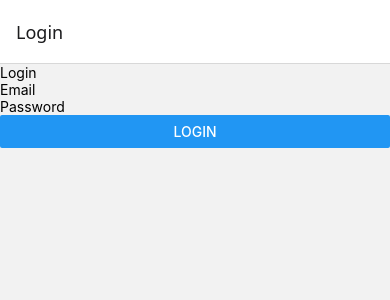
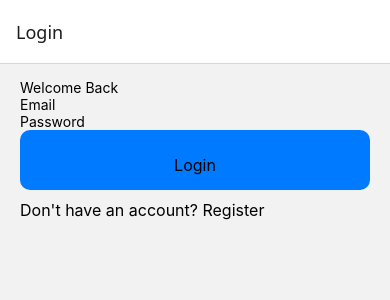
Before and after one commit to 17-01-2003/WritersFlow, a React Native app: screen /Dashboard in a window 390 px wide. Before the commit this address had no page. Shown: the top 300 px of the page. Built offline with nearby package versions, Linux system fonts and the light colour scheme.

Commit message:
task2
-Created COLOURS.js to have consistent theme
-created Screen.js to have centralized layout
-Refactored other screens appropriately
-improved UI and structured folders better

```diff
--- /dev/null
+++ b/src/UI/colour.js
@@ -0,0 +1,7 @@
+export const COLOURS = {
+    primary:"#007BFF",
+    secondary:"0056b3",
+    white:"FFFFFF",
+    lightGray:"F5F5F5",
+    darkGray:"333333"
+};
--- /dev/null
+++ b/src/components/Layout/Screen.js
@@ -0,0 +1,33 @@
+import { StatusBar } from "expo-status-bar";
+import { StyleSheet, View, ScrollView, SafeAreaView } from "react-native";
+import { COLOURS } from "../../UI/colour";
+
+const Screen = ({ children, scrollable = false }) => {
+  return (
+    <SafeAreaView style={styles.safeArea}>
+      <StatusBar style="dark" />
+      {scrollable ? (
+        <ScrollView contentContainerStyle={styles.screen}>
+          {children}
+        </ScrollView>
+      ) : (
+        <View style={styles.screen}>{children}</View>
+      )}
+    </SafeAreaView>
+  );
+};
+
+const styles = StyleSheet.create({
+  safeArea: {
+    flex: 1,
+    backgroundColor: COLOURS.white,
+  },
+  screen: {
+    flex: 1,
+    paddingHorizontal: 20,
+    paddingVertical: 15,
+    backgroundColor: COLOURS.white,
+  },
+});
+
+export default Screen;
--- a/src/components/screens/AuthorisationScreens/LoginScreen.js
+++ b/src/components/screens/AuthorisationScreens/LoginScreen.js
@@ -1,9 +1,13 @@
-import React, { useState }from 'react';
-import { View, TextInput, Button, StyleSheet, Text } from 'react-native';
+import React, { useState } from "react";
+import { TextInput, StyleSheet, Text, TouchableOpacity } from "react-native";
+import { useNavigation } from "@react-navigation/native";
+import Screen from "../../Layout/Screen";
+import { COLOURS } from "../../../UI/colour";
 
 const LoginScreen = ({ setUser }) => {
-    const [email, setEmail] = useState('');
-    const [password, setPassword] = useState('');
+  const [email, setEmail] = useState("");
+  const [password, setPassword] = useState("");
+  const navigation = useNavigation();
 
   const handleLogin = () => {
     if (email && password) {
@@ -14,31 +18,75 @@ const LoginScreen = ({ setUser }) => {
   };
 
   return (
-        <View style={StyleSheet.container}>
-            <Text style={StyleSheet.title}>Login</Text>
-            <TextInput style={StyleSheet.input} placeholder='Email' value={email} onChangeText={setEmail} />
-            <TextInput style={StyleSheet.input} placeholder='Password' secureTextEntry value={password} onChangeText={setPassword} />
-            <Button title="Login" onPress={handleLogin} />
-            </View>
+    <Screen>
+      <Text style={StyleSheet.title}>Welcome Back</Text>
+      <TextInput
+        style={StyleSheet.input}
+        placeholder="Email"
+        placeholderTextColor={COLOURS.darkGray}
+        value={email}
+        onChangeText={setEmail}
+      />
+      <TextInput
+        style={StyleSheet.input}
+        placeholder="Password"
+        placeholderTextColor={COLOURS.darkGray}
+        secureTextEntry
+        value={password}
+        onChangeText={setPassword}
+      />
+
+      <TouchableOpacity style={styles.button} onPress={handleLogin}>
+        <Text style={styles.linkText}>Login</Text>
+      </TouchableOpacity>
+
+      <TouchableOpacity onPress={() => navigation.navigate("Register")}>
+        <Text style={styles.linkText}>Don't have an account? Register</Text>
+      </TouchableOpacity>
+    </Screen>
   );
 };
 
 const styles = StyleSheet.create({
   container: {
-    flex:1,
-    justifyContent:'center',
-    padding:20
+    flex: 1,
+    justifyContent: "center",
+    alignItems: "center",
+    backgroundColor: COLOURS.white,
+    padding: 20,
   },
-title:{
-    fontSize:24,
-    textAlign:'center',
+  title: {
+    fontSize: 24,
+    fontWeight: "bold",
+    color: COLOURS.primary,
+    marginBottom: 20,
   },
-input:{
-    height:40,
-    borderColor:'#ccc',
-    borderWidth:1,
-    marginBottom:10,
-    paddingLeft:8,
+  input: {
+    width: "100%",
+    height: 50,
+    borderColor: COLOURS.primary,
+    borderWidth: 1,
+    borderRadius: 10,
+    paddingHoriszontal: 15,
+    marginBottom: 15,
+    backgroundColor: COLOURS.lightGray,
+  },
+  button: {
+    width: "100%",
+    backgroundColor: COLOURS.primary,
+    padding: 15,
+    borderRadius: 10,
+    alignItems: "center",
+  },
+  buttonText: {
+    color: COLOURS.white,
+    fontSize: 18,
+    fontWeight: "bold",
+  },
+  linkText: {
+    color: COLOURS.secondary,
+    fontSize: 16,
+    marginTop: 10,
   },
 });
 
--- a/src/components/screens/AuthorisationScreens/RegistrationScreen.js
+++ b/src/components/screens/AuthorisationScreens/RegistrationScreen.js
@@ -1,9 +1,13 @@
-import React, { useState }from 'react';
-import { View, TextInput, Button, StyleSheet, Text } from 'react-native';
+import React, { useState } from "react";
+import { TextInput, TouchableOpacity, StyleSheet, Text } from "react-native";
+import { useNavigation } from "@react-navigation/native";
+import Screen from "../../Layout/Screen";
+import { COLOURS } from "../../../UI/colour";
 
 const RegistrationScreen = ({ setUser }) => {
-    const [email, setEmail] = useState('');
-    const [password, setPassword] = useState('');
+  const [email, setEmail] = useState("");
+  const [password, setPassword] = useState("");
+  const navigation = useNavigation();
 
   const handleRegister = () => {
     if (email && password) {
@@ -14,31 +18,73 @@ const RegistrationScreen = ({ setUser }) => {
   };
 
   return (
-        <View style={StyleSheet.container}>
-            <Text style={StyleSheet.title}>Register</Text>
-            <TextInput style={StyleSheet.input} placeholder='Email' value={email} onChangeText={setEmail} />
-            <TextInput style={StyleSheet.input} placeholder='Password' secureTextEntry value={password} onChangeText={setPassword} />
-            <Button title="Sign up" onPress={handleRegister} />
-        </View>
+    <Screen>
+      <Text style={StyleSheet.title}>Create an Account</Text>
+      <TextInput
+        style={StyleSheet.input}
+        placeholder="Email"
+        value={email}
+        onChangeText={setEmail}
+      />
+      <TextInput
+        style={StyleSheet.input}
+        placeholder="Password"
+        secureTextEntry
+        value={password}
+        onChangeText={setPassword}
+      />
+
+      <TouchableOpacity style={styles.button} onPress={handleRegister}>
+        <Text style={styles.linkText}>Sign Up</Text>
+      </TouchableOpacity>
+
+      <TouchableOpacity onPress={() => navigation.navigate("Login")}>
+        <Text style={styles.linkText}>Already have an account? Login</Text>
+      </TouchableOpacity>
+    </Screen>
   );
 };
 
 const styles = StyleSheet.create({
   container: {
-    flex:1,
-    justifyContent:'center',
-    padding:20
+    flex: 1,
+    justifyContent: "center",
+    alignItems: "center",
+    backgroundColor: COLOURS.white,
+    padding: 20,
   },
-title:{
-    fontSize:24,
-    textAlign:'center',
+  title: {
+    fontSize: 24,
+    fontWeight: "bold",
+    color: COLOURS.primary,
+    marginBottom: 20,
   },
-input:{
-    height:40,
-    borderColor:'#ccc',
-    borderWidth:1,
-    marginBottom:10,
-    paddingLeft:8,
+  input: {
+    width: "100%",
+    height: 50,
+    borderColor: COLOURS.primary,
+    borderWidth: 1,
+    borderRadius: 10,
+    paddingHoriszontal: 15,
+    marginBottom: 15,
+    backgroundColor: COLOURS.lightGray,
+  },
+  button: {
+    width: "100%",
+    backgroundColor: COLOURS.primary,
+    padding: 15,
+    borderRadius: 10,
+    alignItems: "center",
+  },
+  buttonText: {
+    color: COLOURS.white,
+    fontSize: 18,
+    fontWeight: "bold",
+  },
+  linkText: {
+    color: COLOURS.secondary,
+    fontSize: 16,
+    marginTop: 10,
   },
 });
 
--- a/src/components/screens/Dashboard/DashboardScreen.js
+++ b/src/components/screens/Dashboard/DashboardScreen.js
@@ -1,29 +1,72 @@
-import React, { useState }from 'react';
-import { View, TextInput, Button, StyleSheet, Text } from 'react-native';
-import { useNavigation } from '@react-navigation/native';
+import React, { useState } from "react";
+import { StyleSheet, Text, TouchableOpacity } from "react-native";
+import { useNavigation } from "@react-navigation/native";
+import Screen from "../../Layout/Screen";
+import { COLOURS } from "../../../UI/colour";
 
-const DashboardScreen = () => {
+const DashboardScreen = ({ setUser }) => {
   const navigation = useNavigation();
 
   return (
-        <View style={StyleSheet.container}>
+    <Screen>
       <Text style={StyleSheet.titles}>Dashboard</Text>
-            <Button title="View Projects" onPress={() => navigation.navigate('ProjectList')} />
-            <Button title="Create New Project" onPress={() => navigation.navigate('CreateProject')} />
-        </View>
+
+      <TouchableOpacity
+        style={styles.button}
+        onPress={() => navigation.navigate("ProjectList")}
+      >
+        <Text style={styles.buttonText}>View Projects</Text>
+      </TouchableOpacity>
+
+      <TouchableOpacity
+        style={styles.button}
+        onPress={() => navigation.navigate("CreateProject")}
+      >
+        <Text style={styles.linkText}>Create New Project</Text>
+      </TouchableOpacity>
+
+      <TouchableOpacity
+        style={styles.logoutButton}
+        onPress={() => setUser(null)}
+      >
+        <Text style={styles.buttonText}>Logout</Text>
+      </TouchableOpacity>
+    </Screen>
   );
 };
 
 const styles = StyleSheet.create({
   container: {
-        flex:1,
-        justifyContent:'center',
-        alignItems:'center'
+    flex: 1,
+    justifyContent: "center",
+    alignItems: "center",
+    backgroundColor: COLOURS.white,
+    padding: 20,
   },
-    title:{
-    fontSize:24,
-    fontWeight:'bold',
+  title: {
+    fontSize: 28,
+    fontWeight: "bold",
+    color: COLOURS.primary,
+    marginBottom: 20,
   },
+  button: {
+    width: "100%",
+    backgroundColor: COLOURS.primary,
+    padding: 15,
+    borderRadius: 10,
+    alignItems: "center",
+    marginVertical: 10,
+  },
+  buttonText: { color: COLOURS.white, fontSize: 18, fontWeight: "bold" },
+  logoutButton: {
+    width: "100%",
+    backgroundColor: COLOURS.secondary,
+    padding: 15,
+    borderRadius: 10,
+    alignItems: "center",
+    marginVertical: 10,
+  },
+  linkText: { color: COLOURS.white, fontSize: 18, fontWeight: "bold" },
 });
 
-export default DashboardScreen
+export default DashboardScreen;
--- a/src/components/screens/ProjectManagementScreens/ProjectDetailScreen.js
+++ b/src/components/screens/ProjectManagementScreens/ProjectDetailScreen.js
@@ -1,27 +1,31 @@
-import React from 'react';
-import { View, Text, Button, StyleSheet } from 'react-native';
-import { useNavigation } from '@react-navigation/native';
+import React from "react";
+import { Text, Button, StyleSheet } from "react-native";
+import { useNavigation } from "@react-navigation/native";
+import Screen from "../../Layout/Screen";
 
 const ProjectDetailScreeen = () => {
   const navigation = useNavigation();
 
   return (
-        <View style={StyleSheet.container}>
+    <Screen>
       <Text style={StyleSheet.title}>Project Details</Text>
-            <Button title="Edit Project" onPress={() => console.log('Edit Project')} />
-        </View>
+      <Button
+        title="Edit Project"
+        onPress={() => console.log("Edit Project")}
+      />
+    </Screen>
   );
 };
 
 const styles = StyleSheet.create({
   container: {
-        flex:1,
-        justifyContent:'center',
-        alignItems:'center'
+    flex: 1,
+    justifyContent: "center",
+    alignItems: "center",
   },
-    title:{
-        fontSize:24,
-        fontWeight:'bold'
+  title: {
+    fontSize: 24,
+    fontWeight: "bold",
   },
 });
 
```
Also changed, not shown: src/components/screens/ProjectManagementScreens/ProjectCreateScreen.js (+34 -23 lines), src/components/screens/ProjectManagementScreens/ProjectListScreen.js (+17 -13 lines). Lines whose indentation alone changed are shown as unchanged.
